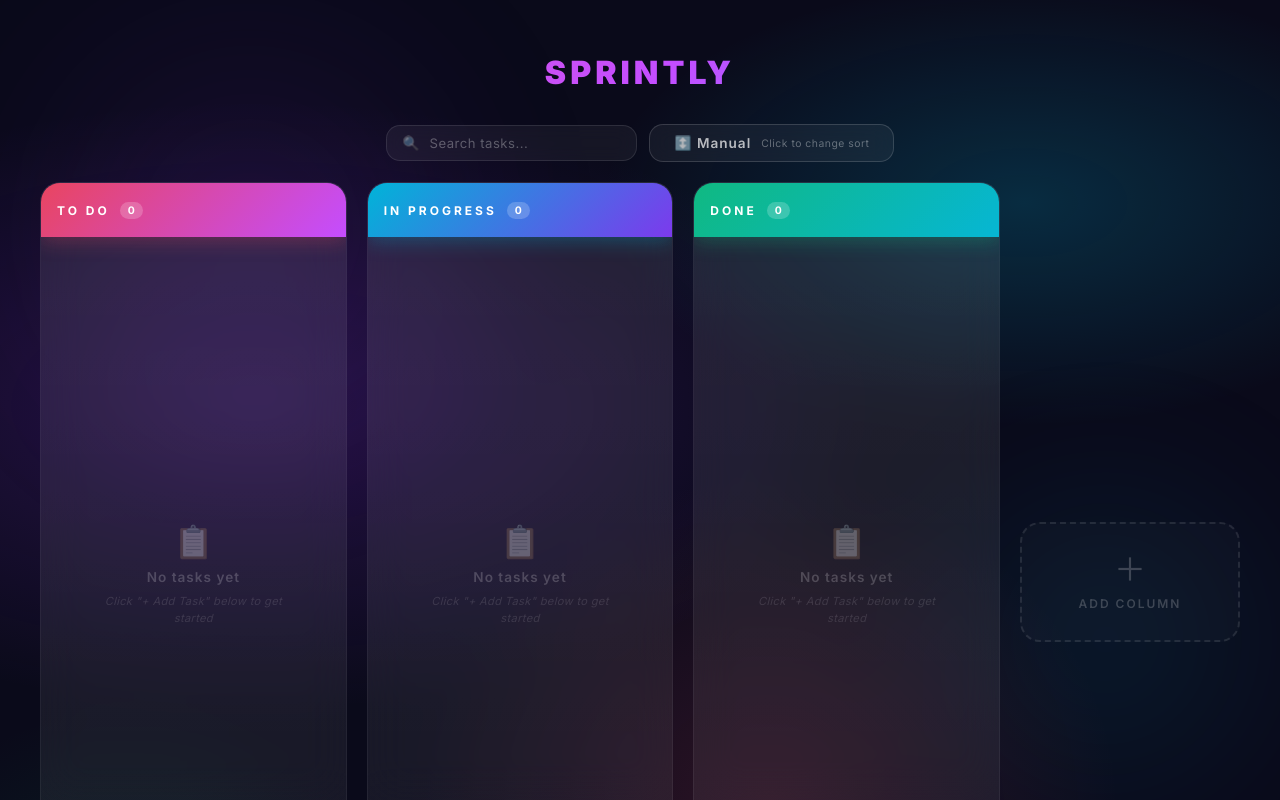
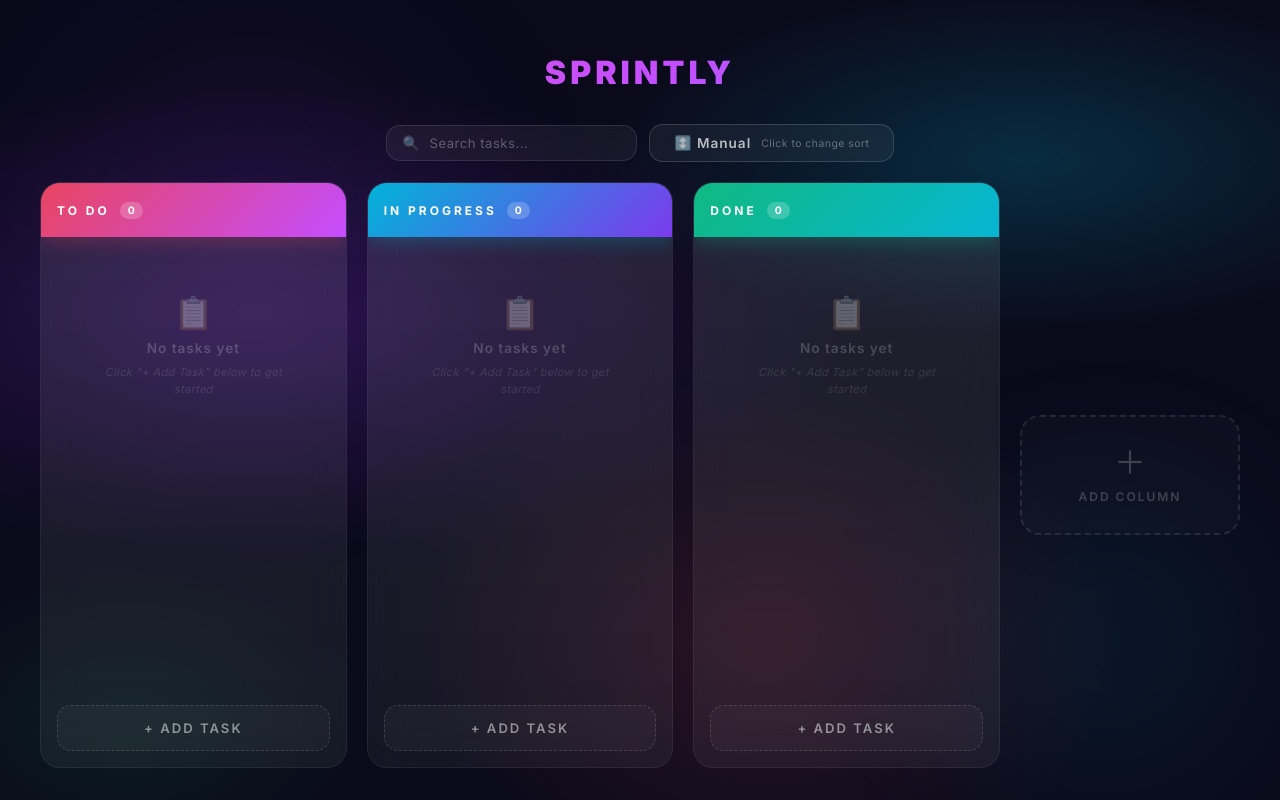
Before and after one commit to Shehin360/Agile-Task-Management-Platform, an Angular app: page / in a window 1280 px wide. Built offline with nearby package versions, Linux system fonts and the light colour scheme.

Commit message:
Corrected the Add Column button on center and made the column's length more static from dynamic(small changes LAMO:) )

```diff
--- a/src/app/kanban/kanban.css
+++ b/src/app/kanban/kanban.css
@@ -4,7 +4,7 @@
 
 /*  ANIMATED BACKGROUND */
 .page {
-  min-height: 100vh;
+  height: 100vh;
   display: flex;
   flex-direction: column;
   padding: 32px 40px;
@@ -119,7 +119,10 @@
   display: flex;
   gap: 20px;
   width: 100%;
-  align-items: flex-start;
+  flex: 1 1 0;
+  min-height: 0;
+  overflow-x: auto;
+  overflow-y: hidden;
 }
 
 /* TOOLBAR — SEARCH + SORT */
@@ -261,7 +264,8 @@
 
 /* COLUMNS — GLASSMORPHISM  */
 .column {
-  flex: 1;
+  flex: 1 1 0;
+  min-width: 260px;
   background: rgba(255, 255, 255, 0.04);
   backdrop-filter: blur(20px);
   -webkit-backdrop-filter: blur(20px);
@@ -270,7 +274,7 @@
   padding: 0;
   display: flex;
   flex-direction: column;
-  min-height: 800px;
+  min-height: 0;
   transition: all 0.4s cubic-bezier(0.4, 0, 0.2, 1);
   overflow: hidden;
   position: relative;
@@ -309,6 +313,7 @@
   color: white;
   text-transform: uppercase;
   gap: 8px;
+  flex-shrink: 0;
 }
 
 .column-header-content {
@@ -423,10 +428,31 @@
   flex-direction: column;
   gap: 10px;
   padding: 16px;
-  flex: 1;
-  min-height: 80px;
+  flex: 1 1 0;
+  min-height: 0;
+  overflow-y: auto;
+  -webkit-overflow-scrolling: touch;
   transition: background 0.3s ease;
-  border-radius: 8px;
+  scrollbar-width: thin;
+  scrollbar-color: rgba(255, 255, 255, 0.1) transparent;
+}
+
+/* Custom scrollbar for Webkit browsers */
+.column-body::-webkit-scrollbar {
+  width: 5px;
+}
+
+.column-body::-webkit-scrollbar-track {
+  background: transparent;
+}
+
+.column-body::-webkit-scrollbar-thumb {
+  background: rgba(255, 255, 255, 0.1);
+  border-radius: 10px;
+}
+
+.column-body::-webkit-scrollbar-thumb:hover {
+  background: rgba(255, 255, 255, 0.2);
 }
 
 /* EMPTY STATE — SUBTLE HINT */
@@ -437,10 +463,10 @@
   justify-content: center;
   gap: 8px;
   padding: 40px 20px;
-  flex: 1;
   text-align: center;
   user-select: none;
   animation: fadeIn 0.4s ease;
+  flex-shrink: 0;
 }
 
 .empty-icon {
@@ -480,6 +506,7 @@
   transition: all 0.3s cubic-bezier(0.4, 0, 0.2, 1);
   position: relative;
   overflow: hidden;
+  flex-shrink: 0;
 }
 
 /* Subtle glow on left border — uses --col-accent custom property */
@@ -695,6 +722,7 @@
   transition: all 0.3s cubic-bezier(0.4, 0, 0.2, 1);
   text-transform: uppercase;
   font-family: inherit;
+  flex-shrink: 0;
 }
 
 .column-add-btn:hover {
@@ -1055,17 +1083,21 @@
 @media (max-width: 1024px) {
   .page {
     padding: 24px 20px;
+    height: auto;
+    min-height: 100vh;
+    overflow-y: auto;
   }
 
   .board {
     flex-direction: column;
     gap: 16px;
-    align-items: stretch;
+    min-height: auto;
   }
 
   .column {
     width: 100%;
-    min-height: 300px;
+    height: auto;
+    max-height: 500px;
   }
 
   .title {
```
